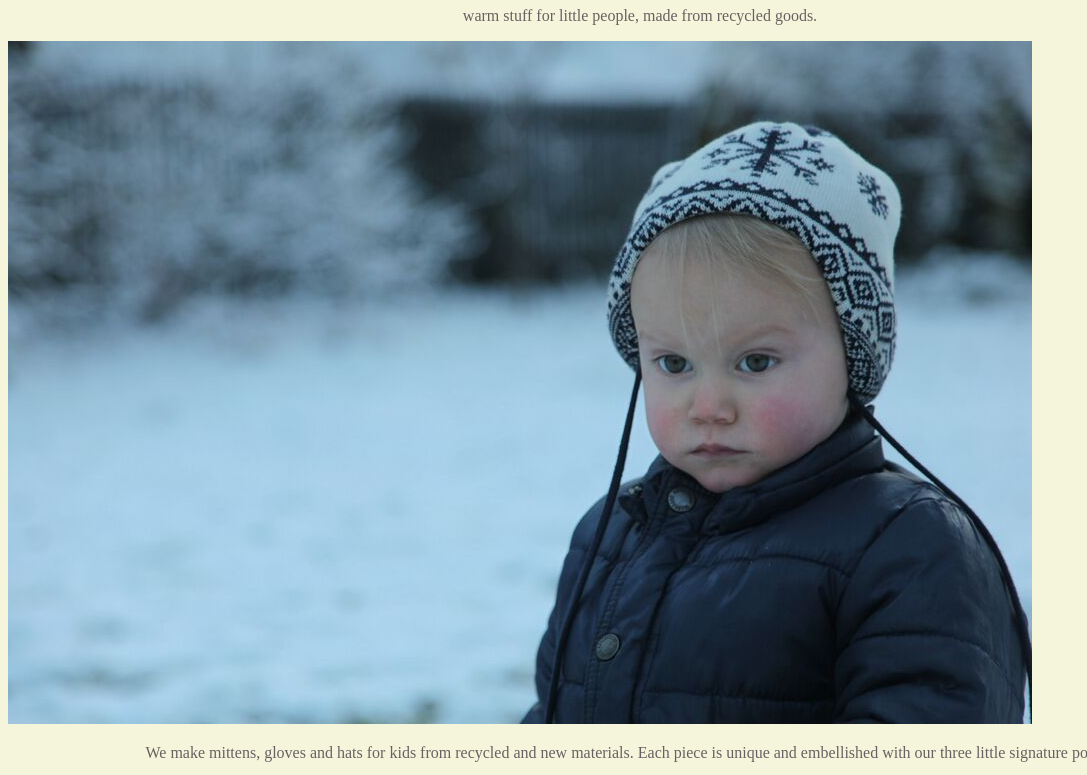
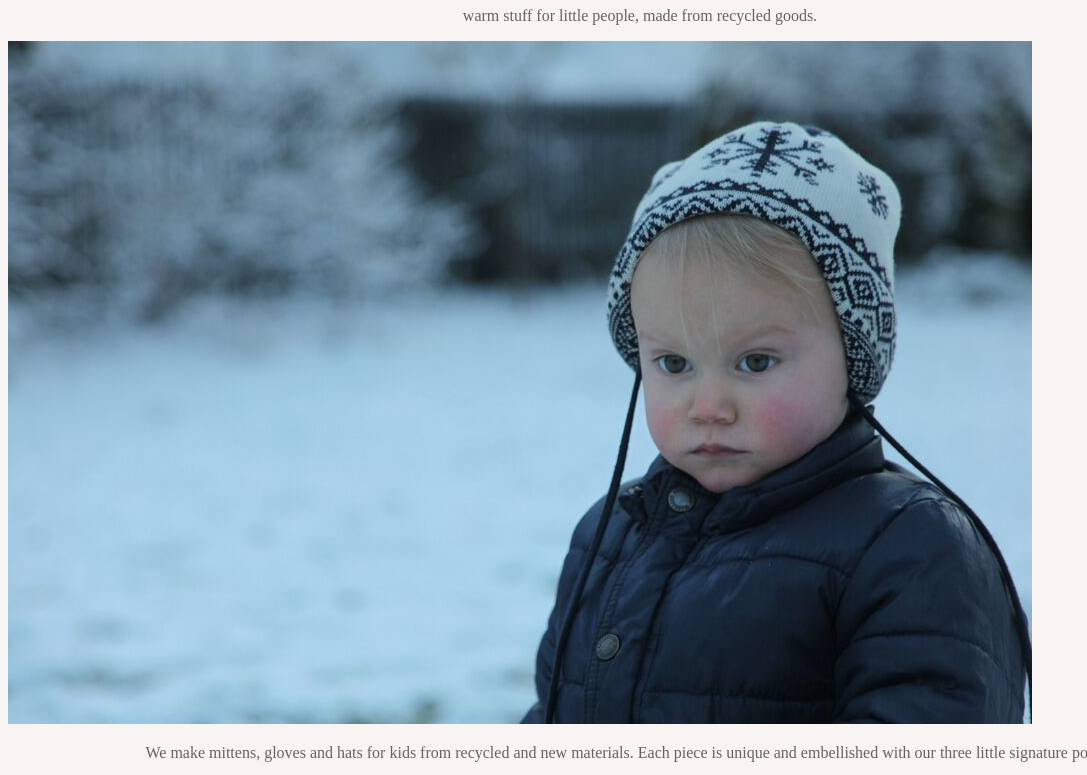
Before and after one commit to Benedikta/Benedikta.github.io, a plain HTML site: page unit_3/index.html in a window 1280 px wide. Shown: the part 73-848 px from the top of the page, without its empty margins (0-1087 px from the left). Drawn offline with Linux system fonts and the light colour scheme.

Commit message:
change of color

```diff
--- a/unit_3/css/style.css
+++ b/unit_3/css/style.css
@@ -1,5 +1,5 @@
 body{
-	background-color:#f5f5dc;
+	background-color:#f9f4f4;
 }
 h1, p, li, img, #slogan{
 	text-align: center;
```
